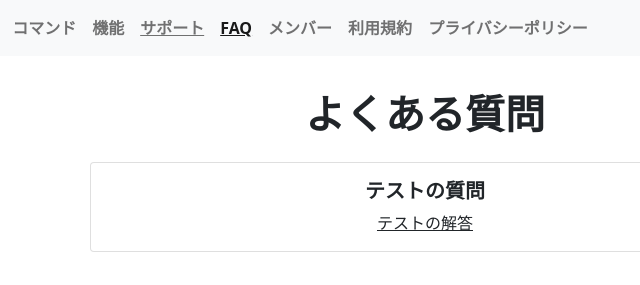
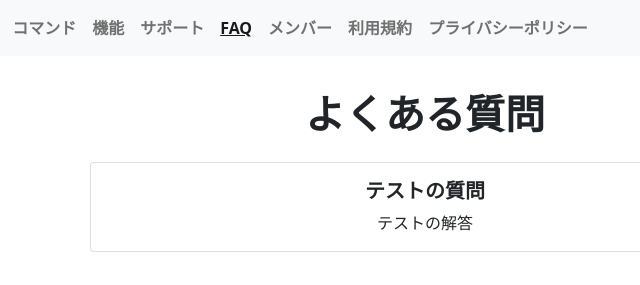
Before and after one commit to Taka005/TakasumiBOT_Docs, a plain HTML site: page faq.html in a window 1280 px wide. Shown: the top 285 px of the page, 215-855 px from the left. Drawn offline with nearby package versions, Linux system fonts and the light colour scheme.

Commit message:
fix:miss

```diff
--- a/faq.html
+++ b/faq.html
@@ -47,7 +47,7 @@
                                 <a class="nav-link" href="/function.html"><strong>機能</strong></a>
                             </li>
                             <li class="nav-item">
-                                <a class="nav-link" href="/support.html"><strong><u>サポート</u></strong></a>
+                                <a class="nav-link" href="/support.html"><strong>サポート</strong></a>
                             </li>
                             <li class="nav-item">
                                 <a class="nav-link active" href="/faq.html"><strong><u>FAQ</u></strong></a>
@@ -76,7 +76,7 @@
                         <div class="card mb-3">
                             <div class="card-body">
                                 <h5 class="card-title"><strong>テストの質問</strong></h5>
-                                <p class="card-text"><u>テストの解答</u></p>
+                                <p class="card-text">テストの解答</p>
                             </div>
                         </div>
                     </div>
```
